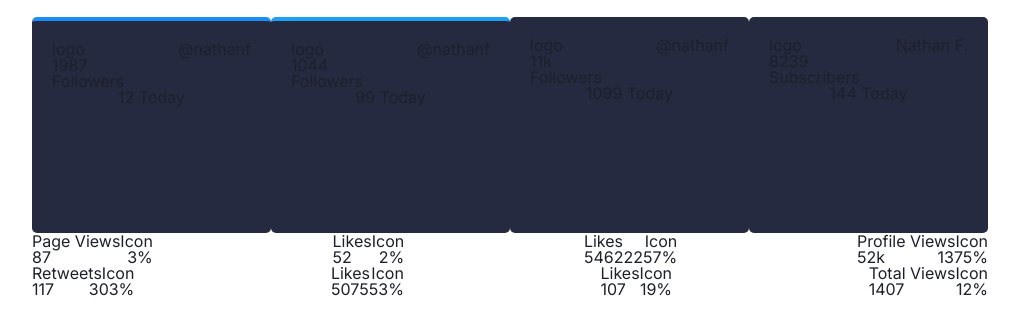
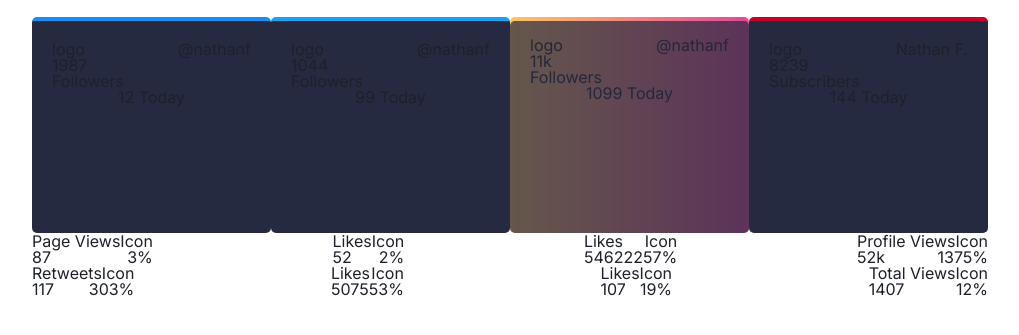
Before and after one commit to Auriles/social-media-dashboard, a React app in the folder my-app/: page / in a window 1280 px wide. Shown: the part 77-412 px from the top of the page, without its empty margins (130-1149 px from the left). Built offline with nearby package versions, Linux system fonts and the light colour scheme.

Commit message:
instagram border

```diff
--- a/my-app/sass/layout/_HomeComponent.scss
+++ b/my-app/sass/layout/_HomeComponent.scss
@@ -59,6 +59,7 @@
     padding: 20px;
     margin-top: 20px;
     border-radius: 5px;
+    // position: relative;
 }
 
 // --------------- FACEBOOK ---------------
@@ -100,7 +101,18 @@
 // --------------- INSTAGRAM ---------------
 
 .instagram-card {
-    border-top: 0.25rem solid $instagram_color;
+    background-image: linear-gradient(to right,#FDC468, #DF4996);
+    position: relative;
+    .test {
+        position: absolute;
+        width: 100%;
+        height: 98%;
+        top: 2%;
+        left: 0%;
+        opacity: 0.7;
+        background: $DarkCard;
+        border-radius: 5px;
+    }
     .instagram-name {
         display: flex;
         flex-direction: row;
@@ -116,8 +128,7 @@
 }
 
 .youtube-card {
-    display: flex;
-    flex-direction: column;
+    border-top: 0.25rem solid $youtube_color;
     .youtube-name {
         display: flex;
         flex-direction: row;
--- a/my-app/src/components/layout/HomeComponent.js
+++ b/my-app/src/components/layout/HomeComponent.js
@@ -65,6 +65,9 @@ function HomeComponent() {
 
                     {/* INSTAGRAM CARD */}
                     <div className="card instagram-card">
+                        <div className="test">
+
+                        </div>
                         <div className="instagram-name">
                             <p>logo</p>
                             <p>@nathanf</p>
```
Also changed, not shown: my-app/src/css/main.css.
